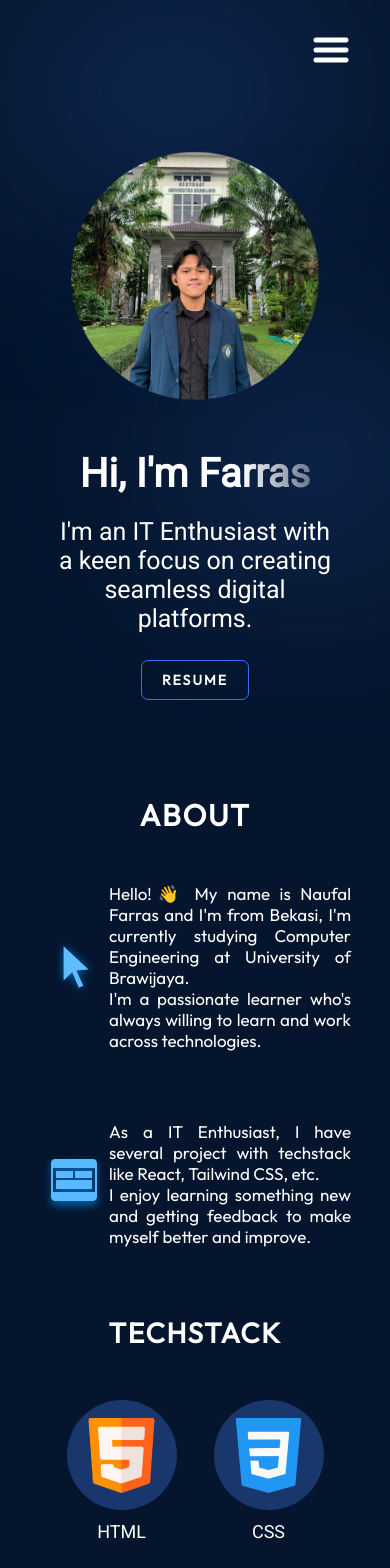
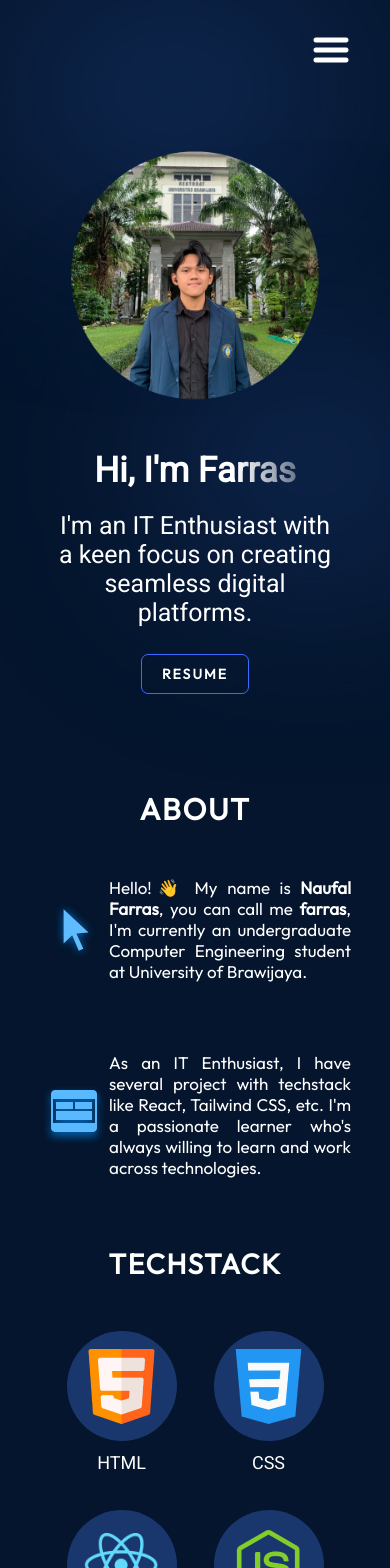
Before and after one commit to naufalfarr/Portofolio-Farras, a React (Vite) app: page / in a window 390 px wide. Shown: the top 1568 px of the page. Built offline with nearby package versions, Linux system fonts and the light colour scheme.

Commit message:
Update Responsiveness and Content

```diff
--- a/src/components/About/About.jsx
+++ b/src/components/About/About.jsx
@@ -20,13 +20,9 @@ return (
             <div className={styles.aboutItemText}>
             {/* <h3>Frontend Developer</h3> */}
             <p>
-                <span className={styles.content1}>Hello!👋 My name is Naufal Farras and I&apos;m from Bekasi,
-                    I&apos;m currently studying Computer Engineering
+                <span className={styles.content1}>Hello!👋 My name is <b>Naufal Farras</b><span className={styles.specialContent2}><b> Trikusuma</b></span>, you can call me <b>farras</b>,
+                    I&apos;m currently an undergraduate Computer Engineering student
                     at University of Brawijaya.
-                </span>
-                <span className={styles.content2}>
-                I&apos;m a passionate learner
-                who&apos;s always willing to learn and work across technologies.
                 </span>
             </p>
             </div>
@@ -37,11 +33,15 @@ return (
             {/* <h3>Backend Developer</h3> */}
             <p>
                 <span className={styles.content3}>
-                <span className={styles.content5}>As a IT Enthusiast, I  have several project with techstack like </span>
-                React, Tailwind CSS, etc.
+                <span className={styles.content5}>As an IT Enthusiast, I have several project with techstack like React, Tailwind CSS, etc. </span>
+                <span className={styles.specialContent}>I&apos;m a passionate learner
+                who&apos;s always willing to learn and work across technologies.
                 </span>
-                <span className={styles.content4}>
-                I enjoy learning something new and getting feedback to make myself better and improve.
+                </span>
+                <span className={styles.specialContent2}>
+                I have demonstrated a strong focus on developing platforms, contributing effectively to various projects.
+                I have enthusiasm for exploring and working with diverse technologies reflects
+                a proactive attitude in opportunities within the tech industry.
                 </span>
             </p>
             </div>
--- a/src/components/About/About.module.css
+++ b/src/components/About/About.module.css
@@ -77,15 +77,9 @@ text-align: justify;
     font-size: 100px;
 }
 
-.content1{
-    content: "\a";
-    display: inline-block;
-}
 
-.content3 {
-    content: "\a";
-    display: inline-block;
-
+.specialContent {
+    display: none;
 }
 
 
@@ -132,6 +126,15 @@ text-align: justify;
 .aboutItem p {
     font-size: 20px;
 }
+
+.specialContent {
+    display: inline;
+}
+.specialContent2 {
+    display: none;
+}
+
+
 }
 
 @media screen and (max-width: 450px) {
@@ -149,6 +152,10 @@ text-align: justify;
     font-size: 17px;
     font-weight: 100;
 }
+
+.aboutItem p {
+    text-align: justify;
+    }
 }
 
 
--- a/src/components/Hero/Hero.module.css
+++ b/src/components/Hero/Hero.module.css
@@ -320,4 +320,10 @@ margin: 0 auto;
     display: none;
 }
 
+.title {
+    font-size: 35px;
+    margin-bottom: 20px;
+    margin-top: 30px;
 }
+
+}
--- a/src/components/Navbar/Navbar.module.css
+++ b/src/components/Navbar/Navbar.module.css
@@ -65,10 +65,10 @@ display: none;
     display: flex;
     flex-direction: row;
     flex-wrap: wrap;
-    margin-top: 0px;
     cursor: pointer;
     z-index: 2;
-
+    margin-top: -10px;
+    margin-left: 70px;
 }
 
 .menuItems {
@@ -90,14 +90,18 @@ display: none;
 .menuOpen {
     display: flex;
     z-index: 1;
+    margin-top: 1px;
 }
 
 .menuItems a {
     font-size: 16px;
     color: var(--color-text);
     text-decoration: none;
+    margin-top: 900px;
+
 }
 }
+
 
 /* Small screens */
 @media screen and (max-width: 450px) {
--- a/src/components/Techstack/Techstack.module.css
+++ b/src/components/Techstack/Techstack.module.css
@@ -31,6 +31,7 @@ margin-left: 4rem;
 width: 45%;
 display: flex;
 flex-wrap: wrap;
+justify-content: center;
 gap: 37px;
 }
 
```
